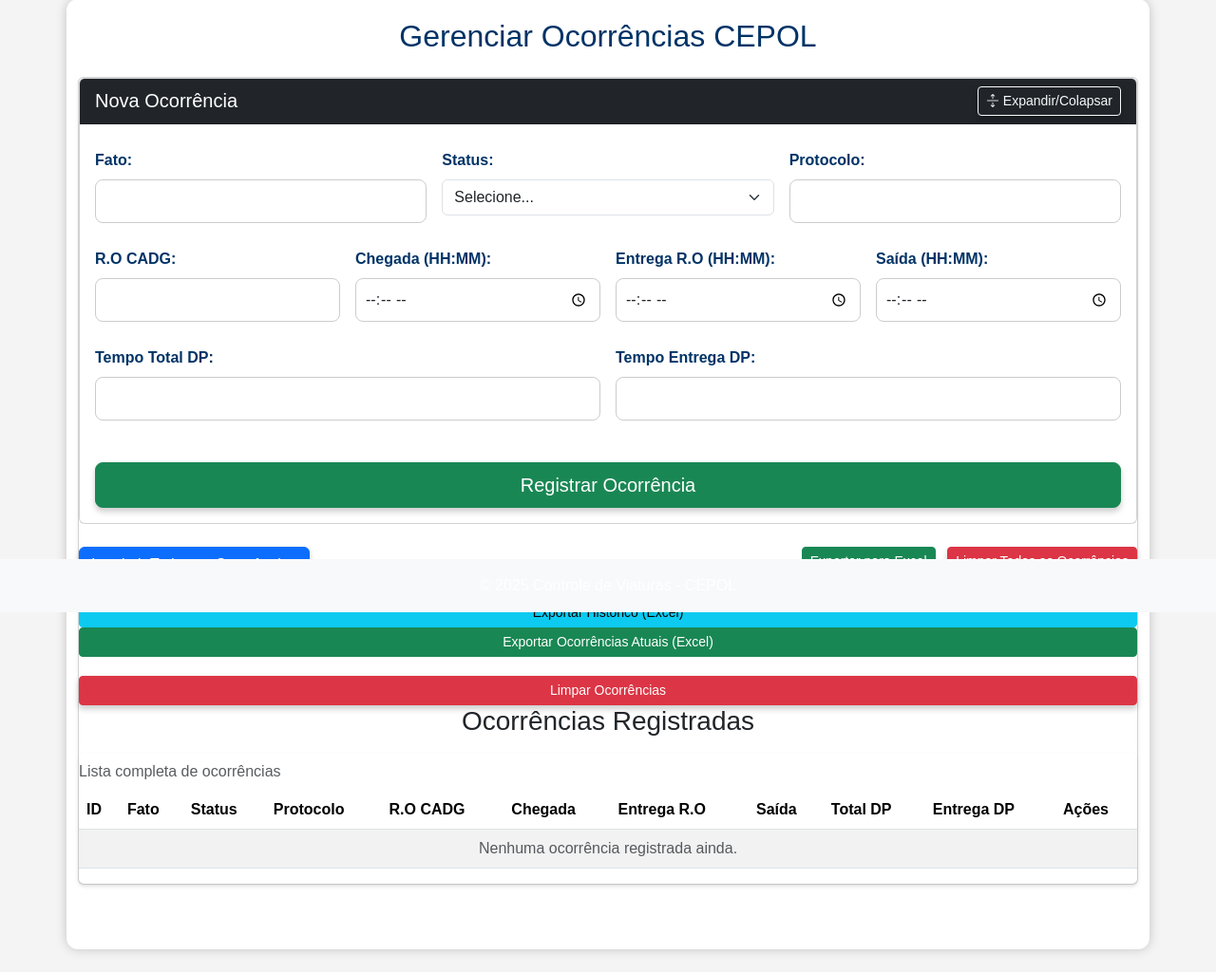
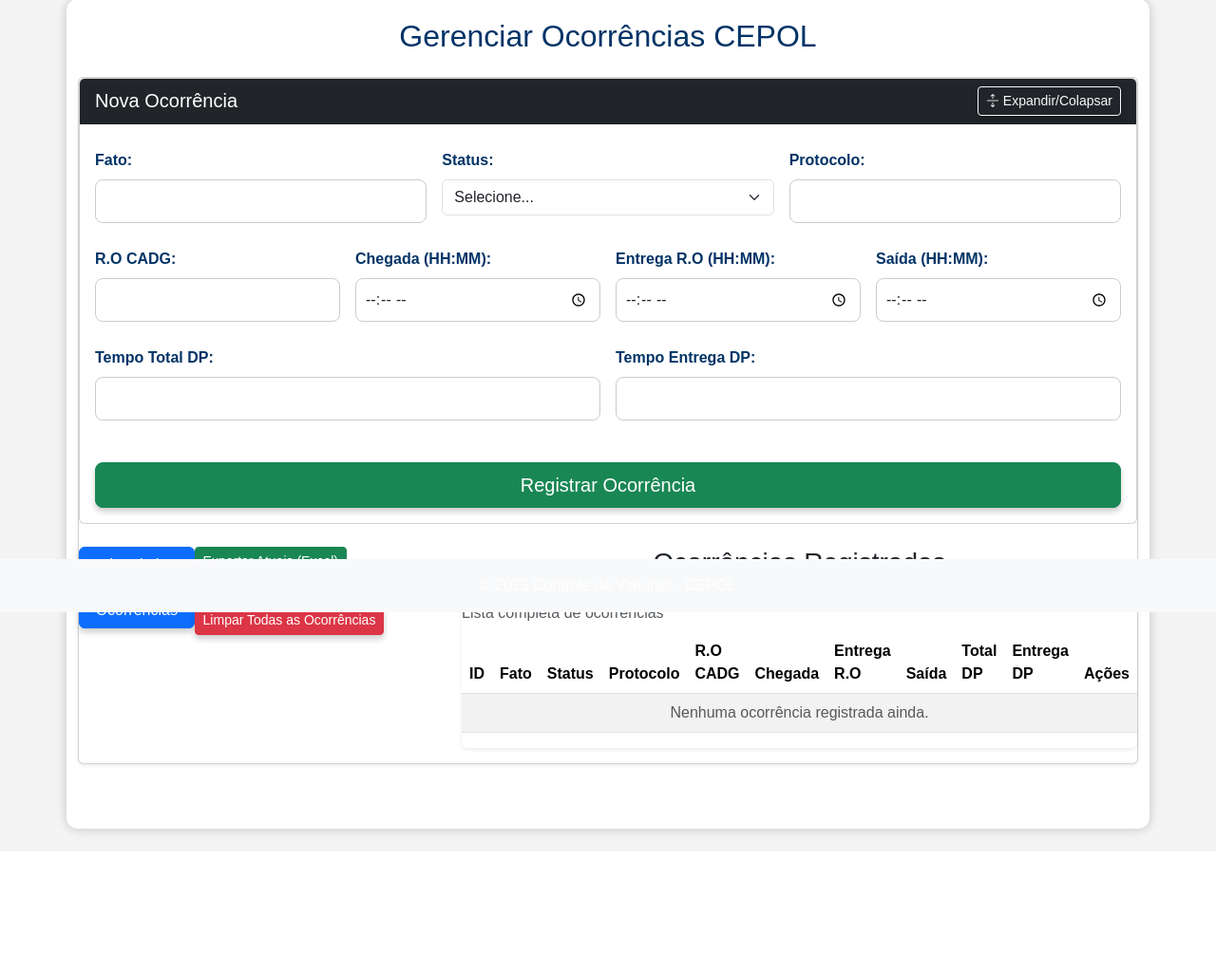
Before and after one commit to Douglasgarciams/controle_viaturas, a Flask app: page /ocorrencias in a window 1280 px wide. Shown: the part 155-1179 px from the top of the page at 95% size. After the commit the page ends 1038 px from the top, so only its background shows below. Run offline with Flask 3, Linux system fonts and the light colour scheme; data that the repository does not hold is empty; some libraries are stand-ins or nearby versions.

Commit message:
Nova tentativa de sincronizacao de HTML para Render

```diff
--- a/templates/ocorrencias_cepol.html
+++ b/templates/ocorrencias_cepol.html
@@ -73,37 +73,26 @@
         </form>
     </div>
 </div>
+{# Apenas um comentário para forçar um commit #}
 
-{# BOTÕES DE AÇÃO: IMPRIMIR, EXPORTAR E NOVO: LIMPAR TODAS AS OCORRÊNCIAS #}
+{# BOTÕES DE AÇÃO GERAIS: IMPRIMIR, EXPORTAR (ATUAL E HISTÓRICO) E LIMPAR TODAS #}
 <div class="d-flex justify-content-between mb-3 hide-for-print">
     <div>
         <button class="btn btn-primary print-button" onclick="printSection('todas-ocorrencias')">Imprimir Todas as Ocorrências</button>
     </div>
     <div>
         <a href="{{ url_for('exportar_relatorio_excel') }}" class="btn btn-success btn-sm me-2">
-            <i class="fas fa-file-excel"></i> Exportar para Excel
+            <i class="fas fa-file-excel"></i> Exportar Atuais (Excel)
         </a>
-        {# BOTÃO PARA ABRIR O MODAL DE CONFIRMAÇÃO DE EXCLUSÃO EM MASSA #}
+
+        <a href="{{ url_for('exportar_historico_ocorrencias_excel') }}" class="btn btn-info btn-sm me-2">
+            <i class="fas fa-file-excel"></i> Exportar Histórico (Excel)
+        </a>
+
         <button type="button" class="btn btn-danger btn-sm" data-bs-toggle="modal" data-bs-target="#confirmDeleteAllModal">
             <i class="fas fa-trash"></i> Limpar Todas as Ocorrências
         </button>
     </div>
-</div>
-
-<a href="{{ url_for('exportar_historico_ocorrencias_excel') }}" class="btn btn-info btn-sm">
-    <i class="fas fa-file-excel"></i> Exportar Histórico (Excel)
-</a>
-
-<a href="{{ url_for('exportar_ocorrencias_excel') }}" class="btn btn-success btn-sm">
-    <i class="fas fa-file-excel"></i> Exportar Ocorrências Atuais (Excel)
-</a>
-
-<form action="{{ url_for('limpar_todas_ocorrencias') }}" method="POST" class="d-inline">
-    <button type="submit" class="btn btn-danger btn-sm" onclick="return confirm('Tem certeza que deseja limpar todas as ocorrências da visualização principal? Elas serão movidas para o histórico.')">
-        <i class="fas fa-trash-alt"></i> Limpar Ocorrências
-    </button>
-</form>
-
 {# NOVO DIV QUE ENVOLVE O TÍTULO E A TABELA DE OCORRÊNCIAS #}
 <div class="print-block" id="todas-ocorrencias">
     <h3 class="mb-3 text-center">Ocorrências Registradas</h3>
```
